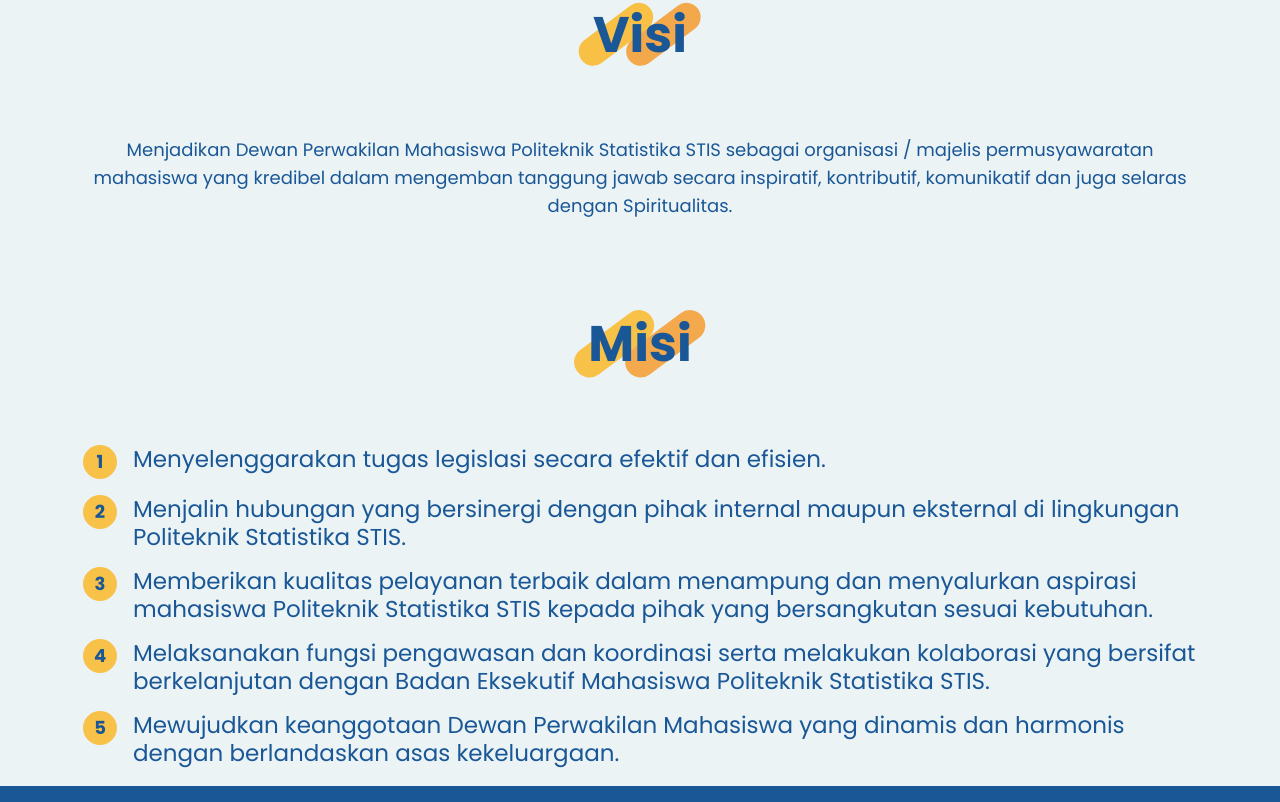
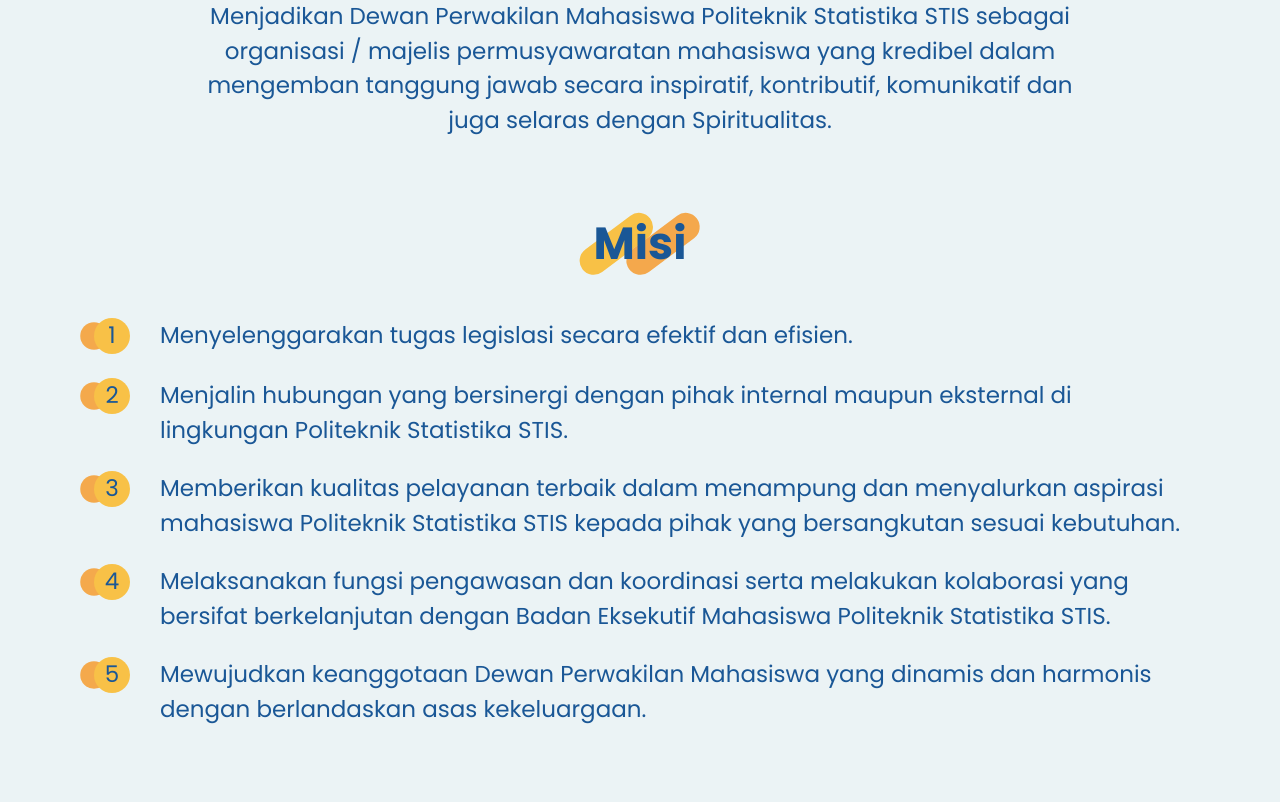
Before and after one commit to Hima-1/IMK-3SI1-KEL1-DPM-2024, a Vue app: page / in a window 1280 px wide. Shown: the part 838-1640 px from the top of the page. Built offline with nearby package versions, Linux system fonts and the light colour scheme.

Commit message:
home, galeri responsif

```diff
--- /dev/null
+++ b/src/components/LandingPage/GaleriItem.vue
@@ -0,0 +1,68 @@
+<template>
+    <div class="gallery-grid mt-8 rounded-[44px]">
+        <div class="foto-dummy rounded-[44px]">
+            <div class="image-container rounded-[44px]">
+                <img src="../../assets/images/galeri.webp" alt="Foto" class="image rounded-[13px]">
+                <div class="overlay">
+                    <div class="flex-grow text-center">
+                        <h1 class="text-[#FFFFFF] font-poppins text-[26px] lg:text-[40px] font-semibold leading-normal">
+                            Berita Utama Lainnya
+                        </h1>
+                        <p class="text-[#FFFFFF] text-[18px] lg:text-[24px] font-medium font-poppins leading-snug">
+                            ABCDE
+                        </p>
+                    </div>
+                </div>
+            </div>
+        </div>
+    </div>
+</template>
+
+<script>
+export default {
+    name: 'GaleriItem',
+};
+</script>
+
+<style scoped>
+.foto-dummy {
+    border-radius: 20px;
+    position: relative;
+    width: 500px;
+    border-radius: 50%;
+}
+
+.gallery-grid {
+    display: grid;
+    gap: 50px;
+}
+
+.image-container {
+    position: relative;
+    width: 500px;
+    border-radius: 44px;
+}
+
+.image {
+    width: 100%;
+    height: auto;
+}
+
+.overlay {
+    position: absolute;
+    top: 0;
+    left: 0;
+    width: 100%;
+    height: 100%;
+    background-color: rgba(0, 0, 0, 0.5);
+    opacity: 0;
+    transition: opacity 0.3s;
+    display: flex;
+    justify-content: center;
+    align-items: center;
+}
+
+.overlay:hover {
+    opacity: 1;
+}
+</style>
--- a/src/components/LandingPage/GaleriList.vue
+++ b/src/components/LandingPage/GaleriList.vue
@@ -2,140 +2,87 @@
   <div class="bg-[#EBF3F5] flex flex-col items-center justify-start min-h-screen py-20">
     <!-- Judul Galeri -->
     <div>
-      <h1 class="galeri bg-center bg-no-repeat bg-contain text-[#1A5796] text-center font-poppins text-5xl font-bold mt-8 p-5 text-[50px]">
+      <h1
+        class="galeri bg-center bg-no-repeat bg-contain text-[#1A5796] text-center font-poppins text-5xl font-bold mt-8 p-5 text-[30px] lg:text-[50px]">
         Galeri
       </h1>
     </div>
 
-    <!-- Button Group -->
-    <div class="button-group mt-8">
-      <button class="gallery-button" :class="{ active: activeButton === 'Semua' }" @click="setActiveButton('Semua')">Semua</button>
-      <button class="gallery-button" :class="{ active: activeButton === 'LDKM' }" @click="setActiveButton('LDKM')">LDKM</button>
-      <button class="gallery-button" :class="{ active: activeButton === 'Sidang Umum I' }" @click="setActiveButton('Sidang Umum I')">Sidang Umum I</button>
-      <button class="gallery-button" :class="{ active: activeButton === 'Sidang Umum II' }" @click="setActiveButton('Sidang Umum II')">Sidang Umum II</button>
-      <button class="gallery-button" :class="{ active: activeButton === 'Sidang Umum III' }" @click="setActiveButton('Sidang Umum III')">Sidang Umum III</button>
-      <button class="gallery-button" :class="{ active: activeButton === 'Sidang Umum IV' }" @click="setActiveButton('Sidang Umum IV')">Sidang Umum IV</button>
-      <button class="gallery-button" :class="{ active: activeButton === 'Lainnya' }" @click="setActiveButton('Lainnya')">Lainnya</button>
+    <!-- Button Group for Larger Screens -->
+    <div class="button-group mt-8 hidden md:flex">
+      <button v-for="button in buttons" :key="button" class="gallery-button"
+        :class="{ active: activeButton === button }" @click="setActiveButton(button)">
+        {{ button }}
+      </button>
+    </div>
+
+    <!-- Dropdown for Smaller Screens -->
+    <div class="custom-dropdown-container mt-8 md:hidden">
+      <div class="custom-dropdown" @click="toggleDropdown">
+        <span>{{ activeButton }}</span>
+        <div class="custom-dropdown-icon">
+          <img src="../../assets/icon/dropdown.svg" alt="Dropdown Icon" class="icon">
+        </div>
+      </div>
+      <ul v-show="dropdownOpen" class="custom-dropdown-options">
+        <li v-for="button in buttons" :key="button"
+          :class="{ active: activeButton === button, hovered: hoveredOption === button }"
+          @click="setActiveButton(button)" @mouseover="hoveredOption = button" @mouseleave="hoveredOption = null">
+          {{ button }}
+        </li>
+      </ul>
     </div>
 
     <!-- Foto Dummy -->
-
-    <div class="gallery-grid mt-8 rounded-[44px]">
-    <div class="foto-dummy rounded-[44px]">
-    <div class="image-container rounded-[44px]">
-          <img src="../../assets/images/galeri.webp" alt="Foto 1" class="image rounded-[13px]">
-          <div class="overlay">
-            <span class="text">Tulisan di Tengah 1</span>
-          </div>
-        </div>
-      </div>
-      <div class="foto-dummy">
-        <div class="image-container">
-          <img src="../../assets/images/galeri.webp" alt="Foto 2" class="image rounded-[13px]">
-          <div class="overlay">
-            <span class="text">Tulisan di Tengah 2</span>
-          </div>
-        </div>
-      </div>
-      <div class="foto-dummy">
-        <div class="image-container">
-          <img src="../../assets/images/galeri.webp" alt="Foto 1" class="image rounded-[13px]">
-          <div class="overlay">
-            <span class="text">Tulisan di Tengah 1</span>
-          </div>
-        </div>
-      </div>
-      <div class="foto-dummy">
-        <div class="image-container">
-          <img src="../../assets/images/galeri.webp" alt="Foto 1" class="image rounded-[13px]">
-          <div class="overlay">
-            <span class="text">Tulisan di Tengah 1</span>
-          </div>
-        </div>
-      </div>
-      <div class="foto-dummy">
-        <div class="image-container">
-          <img src="../../assets/images/galeri.webp" alt="Foto 1" class="image rounded-[13px]">
-          <div class="overlay">
-            <span class="text">Tulisan di Tengah 1</span>
-          </div>
-        </div>
-      </div>
-      <div class="foto-dummy">
-        <div class="image-container">
-          <img src="../../assets/images/galeri.webp" alt="Foto 1" class="image rounded-[13px]">
-          <div class="overlay">
-            <span class="text">Tulisan di Tengah 1</span>
-          </div>
-        </div>
-      </div>
-      <div class="foto-dummy">
-        <div class="image-container">
-          <img src="../../assets/images/galeri.webp" alt="Foto 1" class="image rounded-[13px]">
-          <div class="overlay">
-            <span class="text">Tulisan di Tengah 1</span>
-          </div>
-        </div>
-      </div>
-      <div class="foto-dummy">
-        <div class="image-container">
-          <img src="../../assets/images/galeri.webp" alt="Foto 1" class="image rounded-[13px]">
-          <div class="overlay">
-            <span class="text">Tulisan di Tengah 1</span>
-          </div>
-        </div>
-      </div>
-      <div class="foto-dummy">
-        <div class="image-container">
-          <img src="../../assets/images/galeri.webp" alt="Foto 1" class="image rounded-[13px]">
-          <div class="overlay">
-            <span class="text">Tulisan di Tengah 1</span>
-          </div>
-        </div>
-      </div>
-
+    <div class="flex flex-wrap justify-center gap-8">
+      <GaleriItem />
+      <GaleriItem />
+      <GaleriItem />
+      <GaleriItem />
+      <GaleriItem />
+      <GaleriItem />
+      <GaleriItem />
+      <GaleriItem />
+      <GaleriItem />
     </div>
   </div>
 </template>
 
 <script>
+import GaleriItem from './GaleriItem.vue';
+
 export default {
   name: 'Galeri',
+  components: {
+    GaleriItem,
+  },
   data() {
     return {
-      activeButton: 'Semua'
+      activeButton: 'Semua',
+      buttons: ['Semua', 'LDKM', 'Sidang Umum I', 'Sidang Umum II', 'Sidang Umum III', 'Sidang Umum IV', 'Lainnya'],
+      dropdownOpen: false,
+      hoveredOption: null,
     };
   },
   methods: {
     setActiveButton(buttonName) {
       this.activeButton = buttonName;
+      this.dropdownOpen = false;
+    },
+    toggleDropdown() {
+      this.dropdownOpen = !this.dropdownOpen;
     }
   }
 };
 </script>
 
 <style scoped>
-@import url('https://fonts.googleapis.com/css2?family=Poppins:wght@400;500;600;700&display=swap');
-
-body {
-  font-family: 'Poppins', sans-serif;
-}
-
-.foto-dummy {
-  border-radius: 20px;
-   position: relative;
-  width: 500px;
-  border-radius: 50%;
-}
-
 .galeri {
   background-image: url('../../assets/icon/visi_misi.svg');
   margin-bottom: 25px;
 }
 
-
 .button-group {
-  display: flex;
   justify-content: center;
   gap: 0;
   margin-bottom: 25px;
@@ -166,68 +113,76 @@
 
 .gallery-button:hover {
   color: #C7D6DD;
-
 }
 
 .gallery-button.active {
   font-weight: bold;
   color: #C7D6DD;
-
-
 }
 
-.gallery-grid {
-  margin-top: 32px;
-  display: grid;
-  grid-template-columns: repeat(1, 1fr);
-  gap: 50px;
+.custom-dropdown-container {
+  position: relative;
+  width: 90%;
 }
 
-@media (min-width: 640px) {
-  .gallery-grid {
-    grid-template-columns: repeat(2, 1fr);
-  }
+.custom-dropdown {
+  display: flex;
+  align-items: center;
+  justify-content: space-between;
+  padding: 15px 30px;
+  font-size: 23px;
+  font-family: 'Poppins', sans-serif;
+  font-weight: bold;
+  background-color: #15649D;
+  color: #EBF3F5;
+  border-radius: 44px;
+  cursor: pointer;
 }
 
-@media (min-width: 1024px) {
-  .gallery-grid {
-    grid-template-columns: repeat(3, 1fr);
-  }
+.custom-dropdown-icon {
+  margin-left: 10px;
 }
 
-.image-container {
-  position: relative;
-  width: 500px;
-  border-radius: 44px;
+.custom-dropdown-icon img.icon {
+  width: 24px;
+  height: 24px;
 }
 
-.image {
-  width: 100%;
-  height: auto;
+.custom-dropdown:hover {
+  background-color: #1C7DC7;
 }
 
-.overlay {
+.custom-dropdown-options {
   position: absolute;
-  top: 0;
+  top: 100%;
   left: 0;
   width: 100%;
-  height: 100%;
-  background-color: rgba(0, 0, 0, 0.5);
-  opacity: 0;
-  transition: opacity 0.3s;
-  display: flex;
-  justify-content: center;
-  align-items: center;
+  background-color: #EBF3F5;
+  border: 1px solid #ccc;
+  border-radius: 8px;
+  margin-top: 5px;
+  list-style: none;
+  padding: 0;
+  max-height: 200px;
+  z-index: 1000;
 }
 
-.overlay:hover {
-  opacity: 1;
+.custom-dropdown-options li {
+  padding: 10px 20px;
+  font-size: 20px;
+  font-family: 'Poppins', sans-serif;
+  font-weight: bold;
+  background-color: #15649D;
+  color: #EBF3F5;
+  cursor: pointer;
 }
 
-.text {
-  color: white;
-  font-size: 20px;
-  text-align: center;
-  font-family: Arial, sans-serif; }
+.custom-dropdown-options li.active {
+  background-color: #1C7DC7;
+}
 
+.custom-dropdown-options li.hovered {
+  background-color: #FCB316;
+  color: #15649D;
+}
 </style>
--- a/src/components/LandingPage/VisiMisi.vue
+++ b/src/components/LandingPage/VisiMisi.vue
@@ -1,39 +1,67 @@
 <template>
   <div class="bg-[#EBF3F5] min-h-screen flex items-center justify-center">
-    <div class="wrapper flex flex-col items-center justify-center" style="width: 1127px; height: auto;">
+    <div class="wrapper flex flex-col items-center justify-center pt-10 pb-20 px-10">
       <div>
-        <h1 class="visi-misi bg-center bg-no-repeat bg-contain text-[#1A5796] text-center font-poppins text-5xl font-bold p-5 text-[50px]">
+        <h1
+          class="visi-misi bg-center bg-no-repeat bg-contain text-[#1A5796] text-center font-poppins text-5xl font-bold p-5 text-[30px] lg:text-[45px]">
           Visi
         </h1>
       </div>
-      <p class="text-[#1A5796] text-center font-poppins text-lg font-normal mt-14 text-[23px]" style="width: 1114px; height: 99px;">
-        Menjadikan Dewan Perwakilan Mahasiswa Politeknik Statistika STIS sebagai organisasi / majelis permusyawaratan mahasiswa yang kredibel dalam mengemban tanggung jawab secara inspiratif, kontributif, komunikatif dan juga selaras dengan Spiritualitas.
+      <p class="text-[#1A5796] text-[20px] lg:text-[23px] text-center font-poppins font-normal mt-4 lg:mt-8 lg:px-40">
+        Menjadikan Dewan Perwakilan Mahasiswa Politeknik Statistika STIS sebagai organisasi / majelis permusyawaratan
+        mahasiswa yang kredibel dalam mengemban tanggung jawab secara inspiratif, kontributif, komunikatif dan juga
+        selaras dengan Spiritualitas.
       </p>
       <div>
-        <h1 class="visi-misi bg-center bg-no-repeat bg-contain text-[#1A5796] text-center font-poppins text-5xl font-bold mt-16 p-5 text-[50px]">
+        <h1
+          class="visi-misi bg-center bg-no-repeat bg-contain text-[#1A5796] text-center font-poppins text-5xl font-bold mt-16 p-5 text-[30px] lg:text-[45px]">
           Misi
         </h1>
       </div>
-      <div class="text-[#1A5796] text-left font-poppins text-lg font-normal mt-14" style="width: 1114px; height: auto;">
-        <div class="flex items-start mb-4">
-          <div class="circle-number">1</div>
-          <p class="ml-4 text-[23px]">Menyelenggarakan tugas legislasi secara efektif dan efisien.</p>
+      <div class="text-[#1A5796] text-[20px] lg:text-[23px] font-normal mt-4 lg:mt-8 lg:px-10">
+        <div class="flex items-start">
+          <div
+            class="circle-number bg-no-repeat bg-contain h-[27.3px] w-[48px] lg:h-[36.3px] lg:w-[64px] flex-shrink-0 text-center">
+            1</div>
+          <p class="text-[#1A5796] text-[20px] lg:text-[23px] text-left font-poppins font-normal ml-4">
+            Menyelenggarakan tugas legislasi secara efektif dan efisien.
+          </p>
         </div>
-        <div class="flex items-start mb-4">
-          <div class="circle-number">2</div>
-          <p class="ml-4 text-[23px]">Menjalin hubungan yang bersinergi dengan pihak internal maupun eksternal di lingkungan Politeknik Statistika STIS.</p>
+        <div class="flex items-start mt-6">
+          <div
+            class="circle-number bg-no-repeat bg-contain h-[27.3px] w-[48px] lg:h-[36.3px] lg:w-[64px] flex-shrink-0 text-center">
+            2</div>
+          <p class="text-[#1A5796] text-[20px] lg:text-[23px] text-left font-poppins font-normal ml-4">
+            Menjalin hubungan yang bersinergi dengan pihak internal maupun eksternal di
+            lingkungan Politeknik Statistika STIS.
+          </p>
         </div>
-        <div class="flex items-start mb-4">
-          <div class="circle-number">3</div>
-          <p class="ml-4 text-[23px]">Memberikan kualitas pelayanan terbaik dalam menampung dan menyalurkan aspirasi mahasiswa Politeknik Statistika STIS kepada pihak yang bersangkutan sesuai kebutuhan.</p>
+        <div class="flex items-start mt-6">
+          <div
+            class="circle-number bg-no-repeat bg-contain h-[27.3px] w-[48px] lg:h-[36.3px] lg:w-[64px] flex-shrink-0 text-center">
+            3</div>
+          <p class="text-[#1A5796] text-[20px] lg:text-[23px] text-left font-poppins font-normal ml-4">
+            Memberikan kualitas pelayanan terbaik dalam menampung dan menyalurkan aspirasi
+            mahasiswa Politeknik Statistika STIS kepada pihak yang bersangkutan sesuai kebutuhan.
+          </p>
         </div>
-        <div class="flex items-start mb-4">
-          <div class="circle-number">4</div>
-          <p class="ml-4 text-[23px]">Melaksanakan fungsi pengawasan dan koordinasi serta melakukan kolaborasi yang bersifat berkelanjutan dengan Badan Eksekutif Mahasiswa Politeknik Statistika STIS.</p>
+        <div class="flex items-start mt-6">
+          <div
+            class="circle-number bg-no-repeat bg-contain h-[27.3px] w-[48px] lg:h-[36.3px] lg:w-[64px] flex-shrink-0 text-center">
+            4</div>
+          <p class="text-[#1A5796] text-[20px] lg:text-[23px] text-left font-poppins font-normal ml-4">
+            Melaksanakan fungsi pengawasan dan koordinasi serta melakukan kolaborasi yang
+            bersifat berkelanjutan dengan Badan Eksekutif Mahasiswa Politeknik Statistika STIS.
+          </p>
         </div>
-        <div class="flex items-start mb-4">
-          <div class="circle-number">5</div>
-          <p class="ml-4 text-[23px]">Mewujudkan keanggotaan Dewan Perwakilan Mahasiswa yang dinamis dan harmonis dengan berlandaskan asas kekeluargaan.</p>
+        <div class="flex items-start mt-6">
+          <div
+            class="circle-number bg-no-repeat bg-contain h-[27.3px] w-[48px] lg:h-[36.3px] lg:w-[64px] flex-shrink-0 text-center">
+            5</div>
+          <p class="text-[#1A5796] text-[20px] lg:text-[23px] text-left font-poppins font-normal ml-4">
+            Mewujudkan keanggotaan Dewan Perwakilan Mahasiswa yang dinamis dan harmonis dengan
+            berlandaskan asas kekeluargaan.
+          </p>
         </div>
       </div>
     </div>
@@ -52,15 +80,6 @@
 }
 
 .circle-number {
-  width: 34px;
-  height: 34px;
-  display: flex;
-  align-items: center;
-  justify-content: center;
-  background-color: #F8C147;
-  border-radius: 50%;
-  flex-shrink: 0;
-  font-weight: bold;
-  color: #1A5796;
+  background-image: url('../../assets/icon/numberbg.svg');
 }
 </style>
```
Also changed, not shown: src/components/LandingPage/BeritaLengkap.vue (+6 -6 lines), src/components/LandingPage/Hero.vue (+11 -10 lines), src/assets/icon/dropdown.svg (added), src/assets/icon/numberbg.svg (added).
